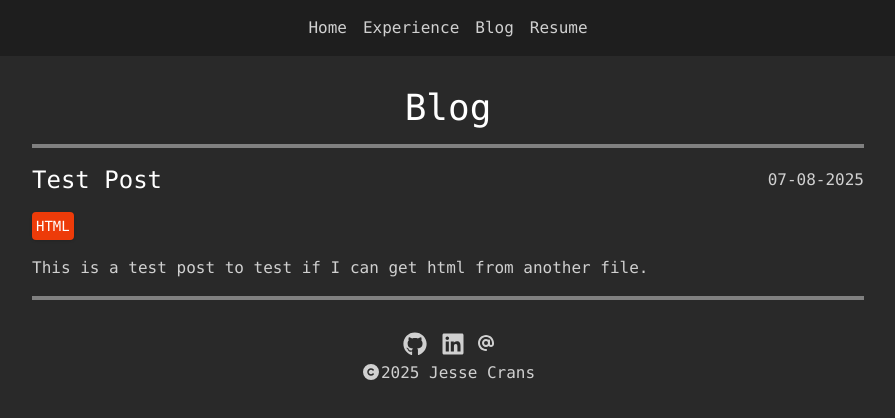
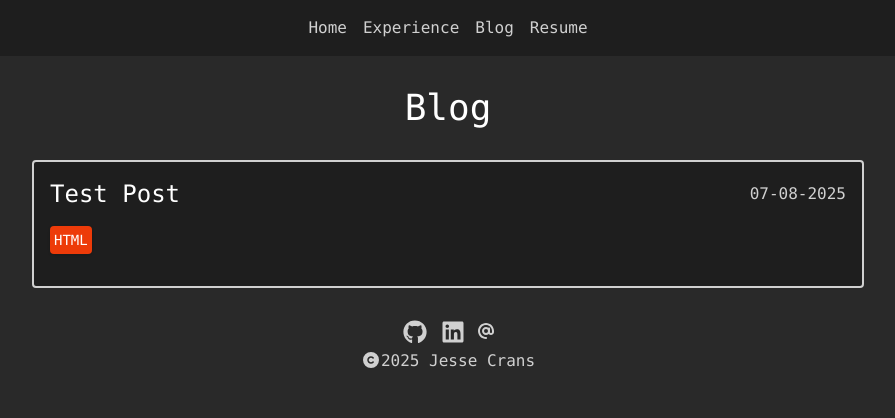
Before and after one commit to jessecrans/jessecrans.github.io, a React (Vite) app: page /blog in a window 1280 px wide. Shown: the top 418 px of the page, without its empty margins (192-1087 px from the left). Built offline with nearby package versions, Linux system fonts and the light colour scheme.

Commit message:
changed experience to use html files and changed blog to individual pages
still need to add filters for tags in the blog

```diff
--- /dev/null
+++ b/public/experiences/pizza-golf-maandag.html
@@ -0,0 +1,5 @@
+<p>
+    I built a website to track stats for my friend and I's gaming nights, specifically for the game Golf With Your Friends. It contains per hole walkthroughs and rankings, and per player stats such as average score, number of wins, and all time best score.
+    <br /><br />
+    Working on this project thaught me the basics of the <em>React</em> and <em>Next.js</em>, as well as designing a responsive website using <em>TailwindCSS</em>.
+</p>
--- /dev/null
+++ b/public/experiences/python-chess-engine.html
@@ -0,0 +1,5 @@
+<p>
+    I built a chess engine in Python using the Pygame library. It is a simple min-maxing type engine, primarly based on piece value, with some additional heatmaps for general piece placement guidance. I would estimate it to be around the 700-800 ELO range.
+    <br /><br />
+    Working on this project taught me how to structure such a large codebase; implement logic efficiently to maximise performance; and debug thoroughly to ensure the game functioning correctly.
+</p>
--- /dev/null
+++ b/public/experiences/thesis.html
@@ -0,0 +1,5 @@
+<p>
+    For my bachelor thesis I performed large scale <em>data analysis</em> on archival data from the Chandra x-ray satellite, with the goal of finding Fast X-ray Transients (FXTs) hidden amongst the data. Using the algorithm from <a style="text-decoration: underline;" href="https://www.aanda.org/articles/aa/full_html/2023/07/aa45912-23/aa45912-23.html" target="_blank">Quirola-Vásquez et al. 2022</a>, which I adapted and improved to fit my specific goals, I managed to find 50 FXT candidates of which 20 had been confirmed by previous work.
+    <br /><br />
+    During my internship I worked extensively with Python and more specifically the data handling framework Pandas, as well as with various APIs for retrieving the vast amounts of data needed to classify and verify the FXT candidates.
+</p>
--- a/src/App.tsx
+++ b/src/App.tsx
@@ -5,6 +5,7 @@ import Home from './pages/Home'
 import Experience from './pages/Experience'
 import Blog from './pages/Blog'
 import Footer from './components/Footer'
+import BlogPost from './components/BlogPost'
 
 function App() {
   return (
@@ -14,6 +15,7 @@ function App() {
         <Route path="/" element={<Home />} />
         <Route path="/experience" element={<Experience />} />
         <Route path="/blog" element={<Blog />} />
+        <Route path="/blog/:slug" element={<BlogPost />} />
       </Routes>
       <Footer />
     </>
--- a/src/components/BlogPost.tsx
+++ b/src/components/BlogPost.tsx
@@ -1,37 +1,38 @@
 import { useEffect, useState } from "react";
 import { getContrastTextColor, getTagColor } from "../util";
+import { useParams } from "react-router-dom";
+import blogPosts from "../data/blogPosts.json";
+import { FontAwesomeIcon } from "@fortawesome/react-fontawesome";
+import { faWarning } from "@fortawesome/free-solid-svg-icons";
 
-const BlogPost = ({
-    title,
-    date,
-    tags,
-    htmlPath,
-}: {
-    title: string;
-    date: string;
-    tags?: string[];
-    htmlPath: string;
-}) => {
+const BlogPost = () => {
     const [htmlContent, setHtmlContent] = useState<string>("");
+    const { slug } = useParams();
+    const post = blogPosts.find(p => p.slug === slug);
+
+    if (!post) return (
+        <p className="text-center my-8">
+            <FontAwesomeIcon icon={faWarning}/> Post not found <FontAwesomeIcon icon={faWarning}/>
+        </p>
+    );
 
     useEffect(() => {
-        fetch(htmlPath)
+        fetch(post.htmlPath)
             .then((res) => res.text())
             .then(setHtmlContent)
             .catch(() => setHtmlContent("<p>Failed to load post.</p>"));
-    }, [htmlPath]);
+    }, [post.htmlPath]);
 
     return (
-        <article>
-            <hr className="my-4"/>
+        <article className="p-8 max-w-4xl">
             <header className="flex justify-between items-center">
-                <h3>{title}</h3>
-                <time>{new Date(date).toLocaleDateString("en-GB").replaceAll("/", "-")}</time>
+                <h2>{post.title}</h2>
+                <time>{new Date(post.date).toLocaleDateString("en-GB").replaceAll("/", "-")}</time>
             </header>
             {
-                tags &&
+                post.tags &&
                 <div className="flex gap-4 text-sm my-4">
-                    {tags.map((tag) => {
+                    {post.tags.map((tag) => {
                         const tagColor = getTagColor(tag);
                         const textColor = getContrastTextColor(tagColor);
                         return (
@@ -48,9 +49,8 @@ const BlogPost = ({
             }
             <div
                 dangerouslySetInnerHTML={{ __html: htmlContent }}
-                className=""
+                className="text-justify"
             />
-            <hr className="mt-4"/>
         </article>
     )
 }
--- a/src/components/ExperienceCard.tsx
+++ b/src/components/ExperienceCard.tsx
@@ -1,4 +1,4 @@
-import type { ReactNode } from "react";
+import { useEffect, useState } from "react";
 import { FontAwesomeIcon } from "@fortawesome/react-fontawesome";
 import { faGithub, type IconDefinition } from "@fortawesome/free-brands-svg-icons";
 import { faDownload, faGlobe, faLink } from "@fortawesome/free-solid-svg-icons";
@@ -15,16 +15,24 @@ const ExperienceCard = ({
     context,
     image,
     tech,
-    children,
     links,
+    htmlPath
 }: {
     title: string,
     context: string,
     image?: string,
     tech: string[],
-    children: ReactNode,
-    links: Record<string, string>
+    links: Record<string, string>,
+    htmlPath: string,
 }) => {
+    const [htmlContent, setHtmlContent] = useState<string>("");
+
+    useEffect(() => {
+        fetch(htmlPath)
+            .then((res) => res.text())
+            .then(setHtmlContent)
+            .catch(() => setHtmlContent("<p>Failed to load post.</p>"));
+    }, [htmlPath]);
     return (
         <div className="bg-background shadow rounded border-1 p-8 flex justify-between gap-2">
             <div className="flex flex-col gap-4">
@@ -34,7 +42,10 @@ const ExperienceCard = ({
                 <p className="text-text-muted italic text-sm">{context}</p>
 
                 {/* DESCRIPTION */}
-                <div>{children}</div>
+                <div
+                    className="text-justify"
+                    dangerouslySetInnerHTML={{ __html: htmlContent }}
+                />
 
                 {/* TECH TAGS */}
                 <div className="flex gap-4 text-sm">
@@ -72,12 +83,12 @@ const ExperienceCard = ({
 
             </div>
             <div>
-                {image ?
+                {image &&
                     <img
                         src={image}
                         alt={`${title} image`}
                         className="w-40 h-40 aspect-square"
-                    /> : ''
+                    />
                 }
             </div>
         </div>
--- a/src/data/blogPosts.json
+++ b/src/data/blogPosts.json
@@ -1,6 +1,7 @@
 [
     {
         "title": "Test Post",
+        "slug": "test-post",
         "date": "2025-08-07",
         "tags": [
             "HTML"
--- /dev/null
+++ b/src/data/experiences.json
@@ -0,0 +1,12 @@
+[
+    {
+        "title": "Searching for Extragalactic Fast X-ray Transients in the Chandra Data Archive",
+        "context": "Bachelor Physics and Astronomy - 2024",
+        "tech": ["Python", "Pandas", "APIs"],
+        "links": {
+            "download": "public/Finding_FXTs.pdf",
+            "github": "https://github.com/jessecrans/bachelor-internship"
+        },
+        "htmlPath": "./experiences/thesis.html"
+    }
+]
--- a/src/pages/Blog.tsx
+++ b/src/pages/Blog.tsx
@@ -1,20 +1,62 @@
-import BlogPost from "../components/BlogPost";
+import { Link } from "react-router-dom";
 import blogPosts from "../data/blogPosts.json";
+import { getContrastTextColor, getTagColor } from "../util";
+import { FontAwesomeIcon } from "@fortawesome/react-fontawesome";
+import { faMagnifyingGlass } from "@fortawesome/free-solid-svg-icons";
 
 const Blog = () => {
   return (
     <main className="p-8 max-w-4xl m-auto">
-      <h2 className="text-center">Blog</h2>
-      <div>
+      <h2 className="text-center mb-8">Blog</h2>
+
+      {/* SEARCH BAR IN THE FUTURE */}
+      {/* <form>
+        <input
+          type="text"
+          name="Blog post query"
+          placeholder="Search for a blog post..."
+        />
+        <button
+          type="submit"
+        >
+          <FontAwesomeIcon icon={faMagnifyingGlass} />
+        </button>
+      </form> */}
+
+      {/* LIST OF BLOG POSTS */}
+      <div className="flex flex-col gap-4">
         {blogPosts.map((post) => (
-          <div key={post.title}>
-            <BlogPost
-              title={post.title}
-              date={post.date}
-              tags={post.tags}
-              htmlPath={post.htmlPath}
-            />
-          </div>
+          <Link to={`/blog/${post.slug}`}>
+            <div className="border-2 border-text rounded p-4 bg-background hover:bg-background-soft transition">
+
+              {/* TITLE AND DATE */}
+              <div className="flex justify-between items-center">
+                <h3>{post.title}</h3>
+                <time>{new Date(post.date).toLocaleDateString("en-GB").replaceAll("/", "-")}</time>
+              </div>
+
+              {/* TAGS */}
+              {
+                post.tags &&
+                <div className="flex gap-4 text-sm my-4">
+                  {post.tags.map((tag) => {
+                    const tagColor = getTagColor(tag);
+                    const textColor = getContrastTextColor(tagColor);
+                    return (
+                      <div
+                        style={{ "backgroundColor": tagColor, "color": textColor }}
+                        className="p-1 rounded shadow bg-primary text-sm"
+                        key={tag}
+                      >
+                        {tag}
+                      </div>
+                    )
+                  })}
+                </div>
+              }
+
+            </div>
+          </Link>
         ))}
       </div>
     </main>
```
Also changed, not shown: src/pages/Experience.tsx (+6 -19 lines).
